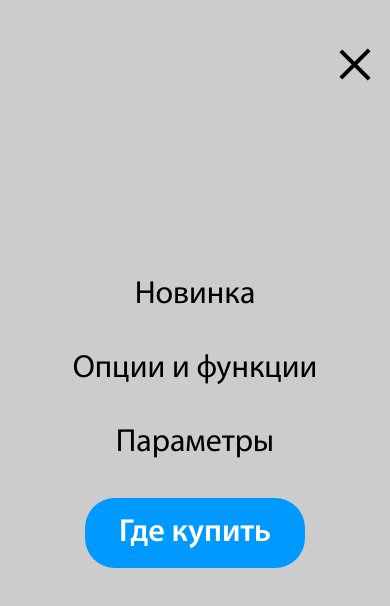
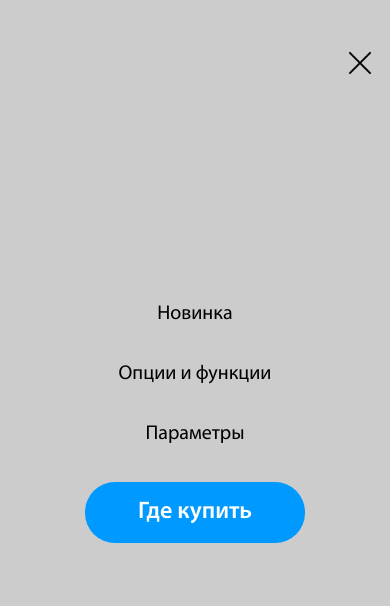
Before and after one commit to Alexandra789/atlant, a website built with webpack: page src/index.html in a window 390 px wide. Both pictures are taken after a click on the button 355 px from the left and 62 px from the top of the page. Built offline with nearby package versions, Linux system fonts and the light colour scheme.

Commit message:
fix adaptive

```diff
--- a/src/scss/block/hamburgerMenu.scss
+++ b/src/scss/block/hamburgerMenu.scss
@@ -23,6 +23,10 @@
 		-webkit-transition: all 0.3s ease;
 		transition: all 0.3s ease;
 		background-color: $black;
+		@media (max-width: 576px) {
+			width: 30px;
+			height: 2px;
+		}
 	}
 
 	@media (max-width: 1200px) {
@@ -33,7 +37,8 @@
 			font-size: 40px;
 			padding: 16px 32px;
 			@media (max-width: 576px) {
-				font-size: 32px;
+				font-size: 24px;
+				padding: 16px;
 			}
 		}
 
@@ -42,6 +47,9 @@
 			height: 30px;
 			flex-direction: column;
 			justify-content: space-between;
+			@media (max-width: 576px) {
+				height: 20px;
+			}
 
 			&.active .bar:nth-child(2) {
 				opacity: 0;
@@ -49,10 +57,16 @@
 
 			&.active .bar:nth-child(1) {
 				transform: translateY(15px) rotate(45deg);
+				@media (max-width: 576px) {
+					transform: translateY(9px) rotate(45deg);
+				}
 			}
 
 			&.active .bar:nth-child(3) {
 				transform: translateY(-12px) rotate(-45deg);
+				@media (max-width: 576px) {
+					transform: translateY(-9px) rotate(-45deg);
+				}
 			}
 		}
 
@@ -115,7 +129,7 @@
 						}
 
 						@media (max-width: 576px) {
-							font-size: 32px;
+							font-size: 20px;
 						}
 					}
 				}
```
